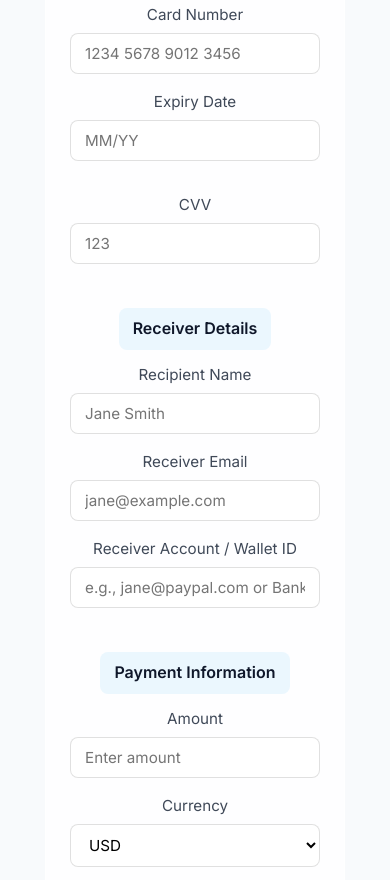
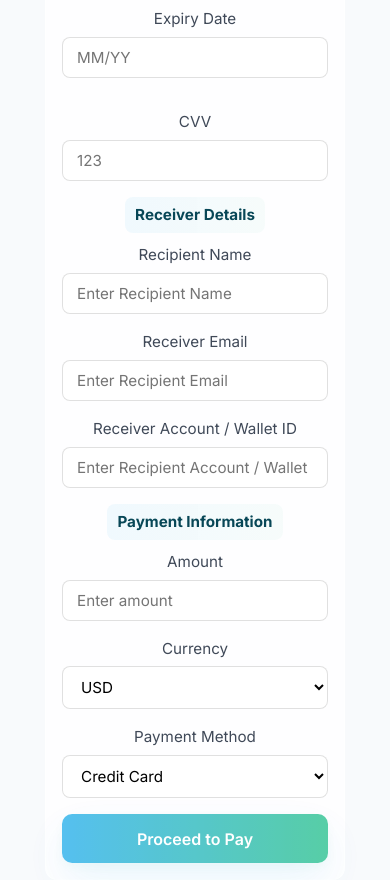
Before and after one commit to dipeshsingla0049/FinEdgeX, a plain HTML site: page payment.html in a window 390 px wide. Shown: the part 1444-2324 px from the top of the page. Drawn offline with Linux system fonts and the light colour scheme.

Commit message:
Updated Payment gateway

```diff
--- a/payment.html
+++ b/payment.html
@@ -8,110 +8,6 @@
     <link href="https://fonts.googleapis.com/css2?family=Inter:wght@400;600;700&display=swap" rel="stylesheet">
     <link rel="icon" type="image/jpeg" href="logo.jpeg">
 </head>
-<style>
-.payment-form h4 {
-  margin-top: 1.8rem;
-  margin-bottom: 0.8rem;
-  font-size: 1rem;
-  font-weight: 600;
-  color: #0f172a;
-  padding: 8px 14px;
-  background: rgba(14,165,233,0.08);
-  border-radius: 8px;
-  display: inline-block;
-}
-
-/* FORM LAYOUT */
-.payment-form label {
-  display: block;
-  font-size: 0.95rem;
-  margin-bottom: 0.35rem;
-  font-weight: 500;
-  color: #1e293b;
-}
-
-.payment-form input,
-.payment-form select {
-  width: 100%;
-  padding: 10px 14px;
-  font-size: 0.95rem;
-  margin-bottom: 1rem;
-  border: 1px solid rgba(0,0,0,0.12);
-  border-radius: 8px;
-  background: #ffffff;
-  transition: border 0.2s, box-shadow 0.2s;
-}
-
-/* Focused input effect */
-.payment-form input:focus,
-.payment-form select:focus {
-  border-color: #0ea5e9;
-  box-shadow: 0 0 6px rgba(14,165,233,0.25);
-  outline: none;
-}
-
-/* Card details in two columns */
-.card-details {
-  display: flex;
-  gap: 1rem;
-}
-
-.card-details div {
-  flex: 1;
-}
-
-/* BUTTON */
-.payment-form .btn-primary {
-  width: 100%;
-  padding: 12px;
-  font-size: 1rem;
-  border-radius: 10px;
-  background: linear-gradient(90deg, #0ea5e9, #10b981);
-  color: white;
-  border: none;
-  cursor: pointer;
-  font-weight: 600;
-  transition: transform 0.2s, box-shadow 0.2s;
-}
-
-.payment-form .btn-primary:hover {
-  transform: translateY(-2px);
-  box-shadow: 0 12px 32px rgba(14,165,233,0.25);
-}
-
-/* STATUS MESSAGE */
-.status-message {
-  margin-top: 1rem;
-  font-size: 0.95rem;
-  font-weight: 600;
-  text-align: center;
-  padding: 12px;
-  display: none;
-  border-radius: 8px;
-}
-
-.status-success {
-  background: rgba(16,185,129,0.12);
-  color: #059669;
-}
-
-.status-error {
-  background: rgba(239,68,68,0.12);
-  color: #dc2626;
-}
-
-/* RESPONSIVE FIXES */
-@media (max-width: 480px) {
-  .card-details {
-    flex-direction: column;
-  }
-
-  .payment-form {
-    padding: 1.5rem;
-  }
-}
-
-</style>
 <body>
     <header class="navbar">
         <div class="logo">
@@ -151,13 +47,13 @@
           <!-- Sender Details -->
           <h4>Sender Details</h4>
           <label>Full Name</label>
-          <input type="text" id="senderName" placeholder="John Doe" required>
+          <input type="text" id="senderName" placeholder="Enter Your Name" required>
 
           <label>Email</label>
-          <input type="email" id="senderEmail" placeholder="you@example.com" required>
+          <input type="email" id="senderEmail" placeholder="Enter Your Email" required>
 
           <label>Phone Number</label>
-          <input type="tel" id="senderPhone" placeholder="+1 555 234 5678" required>
+          <input type="tel" id="senderPhone" placeholder="Enter Your Phone Number" required>
 
           <!-- Card Details -->
           <h4>Card Information</h4>
@@ -178,11 +74,11 @@
           <!-- Receiver Details -->
           <h4>Receiver Details</h4>
           <label>Recipient Name</label>
-          <input type="text" id="receiverName" placeholder="Jane Smith" required>
+          <input type="text" id="receiverName" placeholder="Enter Recipient Name" required>
           <label>Receiver Email</label>
-          <input type="email" id="receiverEmail" placeholder="jane@example.com" required>
+          <input type="email" id="receiverEmail" placeholder="Enter Recipient Email" required>
           <label>Receiver Account / Wallet ID</label>
-          <input type="text" id="receiverAccount" placeholder="e.g., jane@paypal.com or Bank A/C Number" required>
+          <input type="text" id="receiverAccount" placeholder="Enter Recipient Account / Wallet ID" required>
           <h4>Payment Information</h4>
           <label>Amount</label>
           <input type="number" id="amount" placeholder="Enter amount" required>
```
